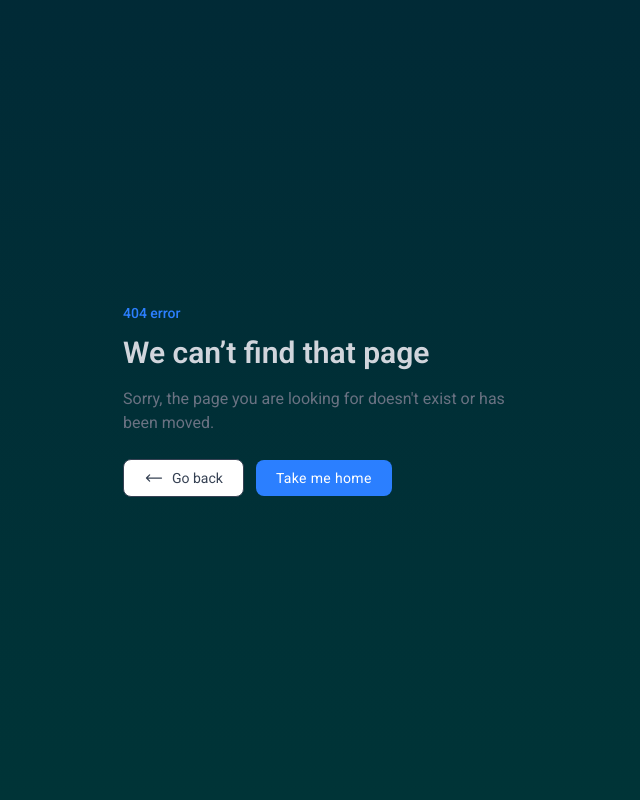
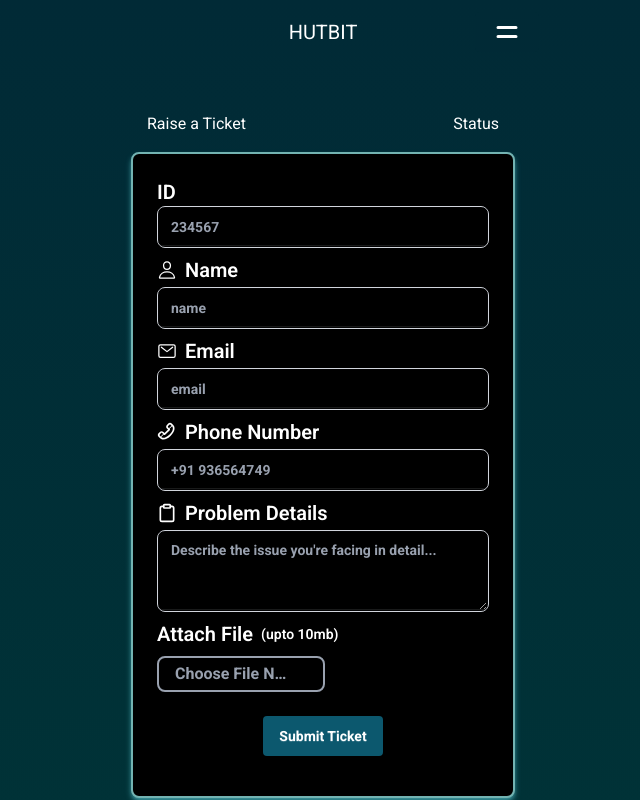
Before and after one commit to Arif-Islam21/hutbit, a React (Vite) app: page /support in a window 1280 px wide. Before the commit this address had no page. Shown: the top 800 px of the page, without its empty margins (317-957 px from the left). Built offline with nearby package versions, Linux system fonts and the light colour scheme.

Commit message:
modal added of success

```diff
--- /dev/null
+++ b/src/Components/Modals/SupportSuccessModal.jsx
@@ -0,0 +1,36 @@
+import {
+  Description,
+  Dialog,
+  DialogPanel,
+  DialogTitle,
+} from "@headlessui/react";
+import tik from "../../assets/pictures/services/ticketSuccess.png";
+
+const SupportSuccessModal = ({ isOpen, setIsOpen }) => {
+  return (
+    <>
+      <Dialog
+        open={isOpen}
+        onClose={() => setIsOpen(false)}
+        className="relative z-50"
+      >
+        <div className="fixed bg-gradient-to-b from-first to-second inset-0 flex min-w-screen min-h-screen items-center justify-center p-4">
+          <DialogPanel className="max-w-lg space-y-4 bg-transparent p-12">
+            <DialogTitle
+              className="font-bold text-white text-3xl text-center
+            "
+            >
+              Your Ticket has been Submitted Successfully
+            </DialogTitle>
+
+            <div className="flex justify-center items-center">
+              <img src={tik} alt="ticket success" />
+            </div>
+          </DialogPanel>
+        </div>
+      </Dialog>
+    </>
+  );
+};
+
+export default SupportSuccessModal;
--- a/src/Components/Shared/Navbar.jsx
+++ b/src/Components/Shared/Navbar.jsx
@@ -10,7 +10,7 @@
     { label: "Boost", href: "/boost" },
     { label: "Profit", href: "/profit" },
     { label: "Wallet", href: "/wallet" },
-    { label: "Support", href: "" },
+    { label: "Support", href: "/support" },
     { label: "About Us", href: "/about-us" },
     { label: "Sign In", href: "/login" },
   ];
--- a/src/Pages/Groups/Groups.jsx
+++ b/src/Pages/Groups/Groups.jsx
@@ -99,7 +99,7 @@
           <CiFilter size={26} />
         </button>
       </div>
-      <div className="my-4 border-t-4 border-b-4 flex justify-around flex-wrap border-gray-500 py-2">
+      <div className="my-4 border-t-4 border-b-4 py-8 flex justify-around flex-wrap border-gray-500">
         <div className="flex flex-wrap gap-4 justify-between items-center">
           {btnData.map((item, index) => {
             return (
--- /dev/null
+++ b/src/Pages/Support/Support.jsx
@@ -0,0 +1,144 @@
+import { FiClipboard } from "react-icons/fi";
+import { IoMailOutline, IoPersonOutline } from "react-icons/io5";
+import { TiPhoneOutline } from "react-icons/ti";
+
+import { useEffect, useState } from "react";
+import SupportSuccessModal from "../../Components/Modals/SupportSuccessModal";
+
+const Support = () => {
+  let [isOpen, setIsOpen] = useState(false);
+  const handleSubmit = (e) => {
+    e.preventDefault();
+    setIsOpen(true);
+    handleCloseWithDelay();
+  };
+  const handleCloseWithDelay = () => {
+    setTimeout(() => {
+      setIsOpen(false);
+    }, 2000);
+  };
+
+  return (
+    <div className="p-8">
+      <div className="flex items-center justify-between p-4">
+        <h2>Raise a Ticket</h2>
+        <h3>Status</h3>
+      </div>
+      <form
+        onSubmit={handleSubmit}
+        className="bg-black p-6 rounded-lg shadow-md shadow-seventh border-2 border-sixth"
+      >
+        <div className="form-control mb-2">
+          <label className="label">
+            <span className="label-text text-xl font-semibold text-white">
+              ID
+            </span>
+          </label>
+          <div className="relative border border-gray-300 rounded-lg">
+            <input
+              type="text"
+              defaultValue="234567"
+              className="input w-full bg-transparent font-bold placeholder:text-gray-400 pr-10 text-gray-400"
+            />
+          </div>
+        </div>
+        <div className="form-control mb-2">
+          <label className="label">
+            <span className="label-text text-xl flex items-center  gap-2 font-semibold text-white">
+              <span>
+                <IoPersonOutline />
+              </span>{" "}
+              Name
+            </span>
+          </label>
+          <div className="relative border border-gray-300 rounded-lg">
+            <input
+              type="text"
+              defaultValue="name"
+              className="input w-full bg-transparent font-bold placeholder:text-gray-400 pr-10 text-gray-400"
+            />
+          </div>
+        </div>
+        <div className="form-control mb-2">
+          <label className="label">
+            <span className="label-text text-xl flex items-center  gap-2 font-semibold text-white">
+              <span>
+                <IoMailOutline />
+              </span>{" "}
+              Email
+            </span>
+          </label>
+          <div className="relative border border-gray-300 rounded-lg">
+            <input
+              type="text"
+              defaultValue="email"
+              className="input w-full bg-transparent font-bold placeholder:text-gray-400 pr-10 text-gray-400"
+            />
+          </div>
+        </div>
+        <div className="form-control mb-2">
+          <label className="label">
+            <span className="label-text text-xl flex items-center  gap-2 font-semibold text-white">
+              <span>
+                <TiPhoneOutline />
+              </span>{" "}
+              Phone Number
+            </span>
+          </label>
+          <div className="relative border border-gray-300 rounded-lg">
+            <input
+              type="text"
+              defaultValue="+91 936564749"
+              className="input w-full bg-transparent font-bold placeholder:text-gray-400 pr-10 text-gray-400"
+            />
+          </div>
+        </div>
+        <div className="form-control mb-2">
+          <label className="label">
+            <span className="label-text text-xl flex items-center  gap-2 font-semibold text-white">
+              <span>
+                <FiClipboard />
+              </span>{" "}
+              Problem Details
+            </span>
+          </label>
+          <div className="relative border border-gray-300 rounded-lg">
+            <textarea
+              type="text"
+              placeholder="Describe the issue you're facing in detail..."
+              className="textarea w-full bg-transparent font-bold placeholder:text-gray-400 pr-10 text-gray-400"
+            />
+          </div>
+        </div>
+        <div className="form-control flex flex-col mb-2">
+          <label className="label">
+            <span className="label-text text-xl flex items-center  gap-2 font-semibold text-white">
+              Attach File<span className="text-sm">(upto 10mb)</span>
+            </span>
+          </label>
+          <input
+            type="file"
+            className=" max-w-42 px-4 my-2 cursor-grab py-1 rounded-lg border-2 bg-transparent font-bold placeholder:text-gray-400 pr-10 text-gray-400"
+          />
+        </div>
+        <div className="flex items-center justify-center my-4">
+          <button className="btn text-white bg-ninth font-bold border-none shadow-none">
+            Submit Ticket
+          </button>
+        </div>
+      </form>
+      <div className="text-center flex flex-col gap-2 mt-8 items-center justify-center py-4">
+        <p className="text-gray-400 font-semibold">You can mail us at</p>
+        <p className="font-semibold text-[#4848FF] hover:underline cursor-pointer">
+          hutbut@gmail.com
+        </p>
+        <p className="text-gray-400 font-semibold">
+          Our support team will solve your problems within 24 hours
+        </p>
+      </div>
+      <SupportSuccessModal isOpen={isOpen} setIsOpen={setIsOpen} />
+    </div>
+  );
+};
+
+export default Support;
--- a/src/Routes/Routes.jsx
+++ b/src/Routes/Routes.jsx
@@ -20,6 +20,7 @@
 const Profit = lazy(() => import("../Pages/Profite/Profit"));
 const Wallet = lazy(() => import("../Pages/Wallet/Wallet"));
 const Groups = lazy(() => import("../Pages/Groups/Groups"));
+const Support = lazy(() => import("../Pages/Support/Support"));
 
 const HomeRoutes = createBrowserRouter([
   {
@@ -83,6 +84,14 @@
           </Suspense>
         ),
       },
+      {
+        path: "support",
+        element: (
+          <Suspense fallback={<Loading />}>
+            <Support />
+          </Suspense>
+        ),
+      },
     ],
   },
   {
```
Also changed, not shown: src/assets/pictures/services/ticketSuccess.png (added).
